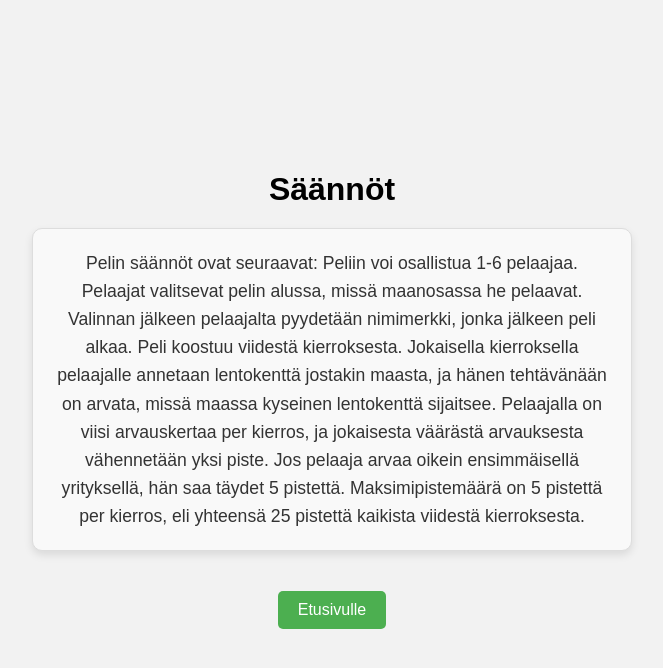
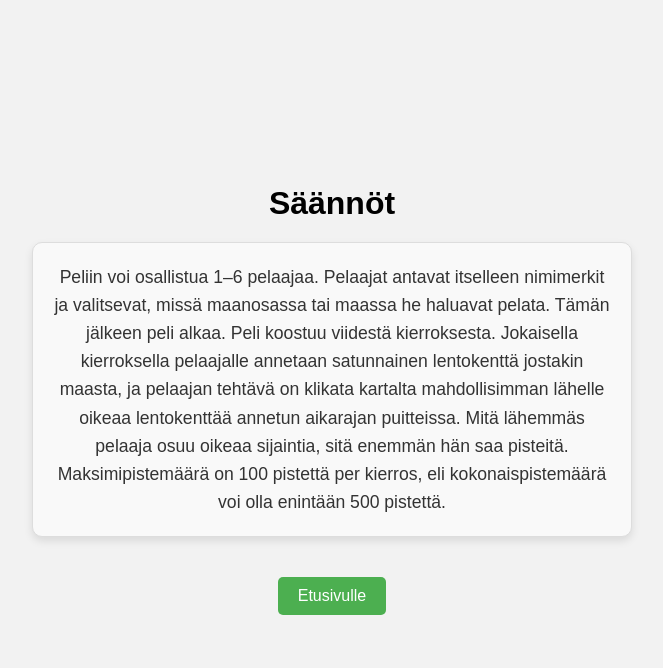
Before and after one commit to andrew-karppinen/Lentokonepeli, a Flask app: template templates/saannot.html in a window 1280 px wide. Shown: the top 668 px of the page, without its empty margins (308-971 px from the left). Run offline with Flask 3, Linux system fonts and the light colour scheme; the template is opened without the code that fills it, so the values that code supplies are empty.

Commit message:
säännot tekstiä muutettu vastaamaan uutta versiota

```diff
--- a/templates/saannot.html
+++ b/templates/saannot.html
@@ -11,12 +11,7 @@
   <h1>Säännöt</h1>
   <div class="saannot-kontainer">
     <p>
-      Pelin säännöt ovat seuraavat: Peliin voi osallistua 1-6 pelaajaa.
-      Pelaajat valitsevat pelin alussa, missä maanosassa he pelaavat.
-      Valinnan jälkeen pelaajalta pyydetään nimimerkki, jonka jälkeen peli alkaa.
-      Peli koostuu viidestä kierroksesta. Jokaisella kierroksella pelaajalle annetaan lentokenttä jostakin maasta, ja hänen tehtävänään on arvata, missä maassa kyseinen lentokenttä sijaitsee.
-      Pelaajalla on viisi arvauskertaa per kierros, ja jokaisesta väärästä arvauksesta vähennetään yksi piste.
-      Jos pelaaja arvaa oikein ensimmäisellä yrityksellä, hän saa täydet 5 pistettä. Maksimipistemäärä on 5 pistettä per kierros, eli yhteensä 25 pistettä kaikista viidestä kierroksesta.
+      Peliin voi osallistua 1–6 pelaajaa. Pelaajat antavat itselleen nimimerkit ja valitsevat, missä maanosassa tai maassa he haluavat pelata. Tämän jälkeen peli alkaa. Peli koostuu viidestä kierroksesta. Jokaisella kierroksella pelaajalle annetaan satunnainen lentokenttä jostakin maasta, ja pelaajan tehtävä on klikata kartalta mahdollisimman lähelle oikeaa lentokenttää annetun aikarajan puitteissa. Mitä lähemmäs pelaaja osuu oikeaa sijaintia, sitä enemmän hän saa pisteitä. Maksimipistemäärä on 100 pistettä per kierros, eli kokonaispistemäärä voi olla enintään 500 pistettä.
     </p>
   </div>
 
```
